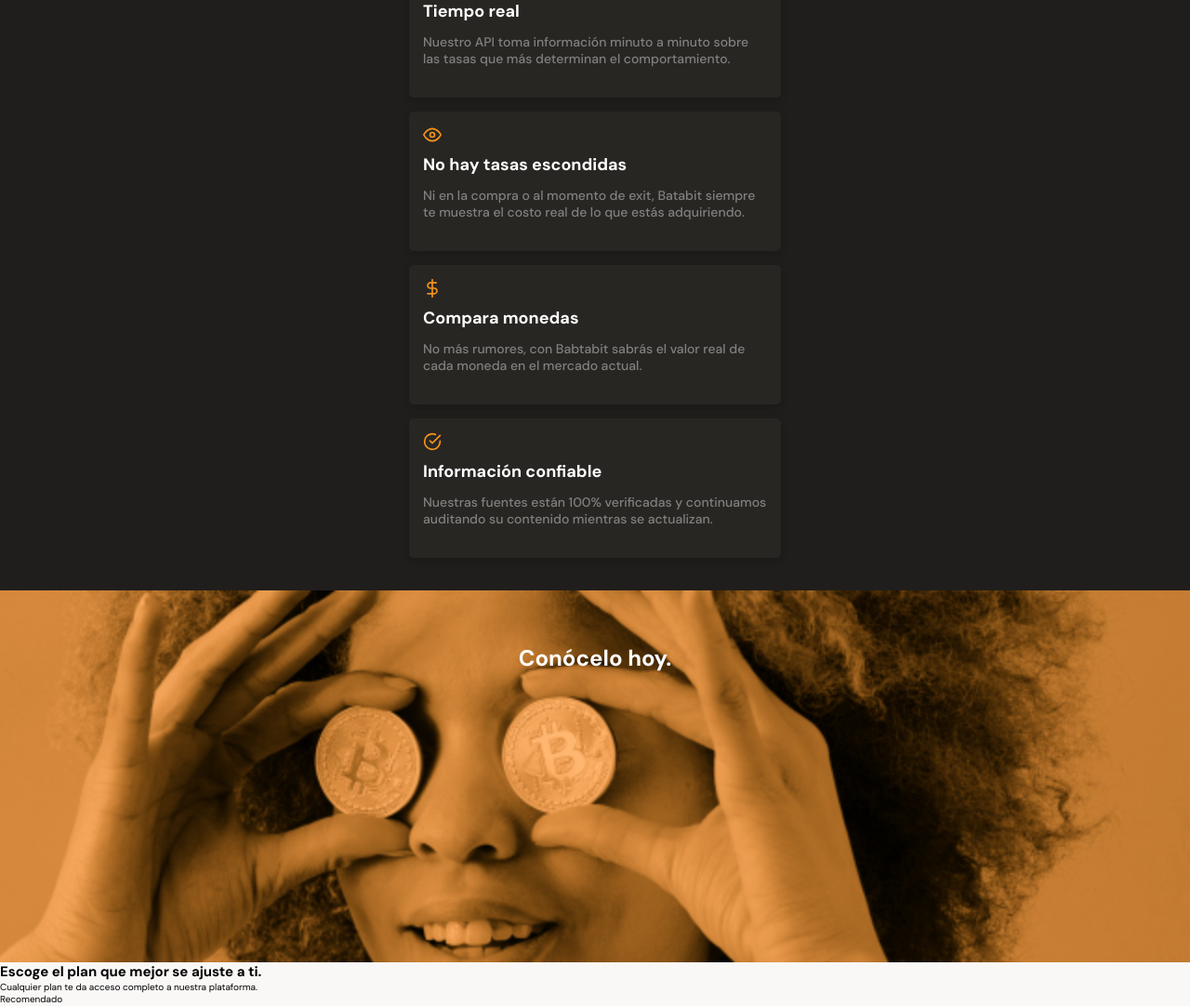
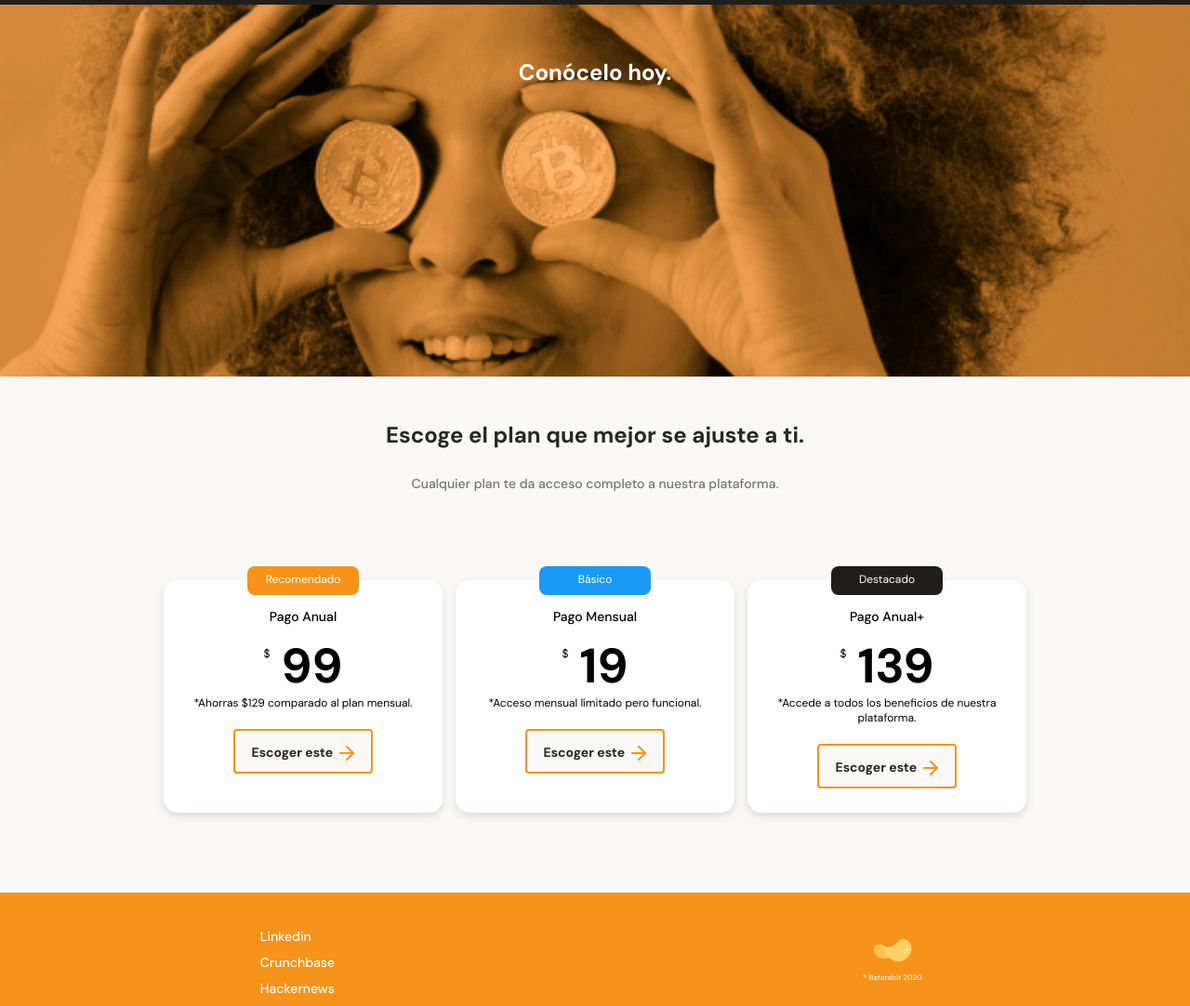
Before and after one commit to Versallesz/batatabitweb, a plain HTML site: page index.html in a window 1280 px wide. Shown: the part 1715-2797 px from the top of the page at 93% size. Drawn offline with Linux system fonts and the light colour scheme.

Commit message:
se agregó estilos tablet, css en carpeta

```diff
--- a/styles.css
+++ b/css/styles.css
@@ -21,6 +21,7 @@ html{
     font-size: 62.5%;
     font-family: 'DM Sans', sans-serif; /* fuente base */
     /* font-family: 'Inter', sans-serif; */ /* fuente secundaria */
+    scroll-behavior: smooth;
 }
 
 header{
@@ -91,7 +92,7 @@ header img{
     width: 13px;
     height: 8px;
     margin-left: 10px;
-    background-image: url('./assets/icons/down-arrow.svg'); /* agrega la flecha del botón */
+    background-image: url('../assets/icons/down-arrow.svg'); /* agrega la flecha del botón */
 }
 
 main{
@@ -105,7 +106,10 @@ main{
     padding-top: 80px;
     padding-bottom: 30px;
     text-align: center;
+
 }
+
+
 .main-exchange-container--title{
     width: 90%;
     min-width: 288px;
@@ -117,7 +121,7 @@ main{
     height: 200px;
     margin: 0 auto;
     margin-bottom: 50px;
-    background-image: url('./assets/imgs/Bitcoin.svg');
+    background-image: url('../assets/imgs/Bitcoin.svg');
     background-size: cover;
     background-position: center; /*nos permite tener visibilidad del centro de la imagen*/
     background-repeat: no-repeat; /*si la imagen es pequeña, no se repetirá*/
@@ -145,6 +149,12 @@ main{
     margin: 0 auto;
     font-family: 'Inter', sans-serif;
 }
+.main-currency-table{
+    margin: 0 0 0 35px;
+}
+
+
+
 .main-currency-table .currency-table--title{
     margin-bottom: 15px;
     font-size: 1.8rem;
@@ -177,7 +187,7 @@ main{
     font-size: 1.6rem;
     font-weight: 500;
     line-height: 1.9rem;
-    color: var(--grey);
+    color: var(--warm-black);
     background-color: var(--just-white);
 }
 .currency-table--container .table__top-left,
@@ -208,7 +218,7 @@ main{
     width: 15px;
     height: 15px;
     margin-left: 10px;
-    background-image: url('./assets/icons/trending-down.svg');
+    background-image: url('../assets/icons/trending-down.svg');
     background-size: cover;
     background-position: center;
     background-repeat: no-repeat;
@@ -218,7 +228,7 @@ main{
     width: 15px;
     height: 15px;
     margin-left: 10px;
-    background-image: url('./assets/icons/trending-up.svg');
+    background-image: url('../assets/icons/trending-up.svg');
     background-size: cover;
     background-position: center;
     background-repeat: no-repeat;
@@ -265,7 +275,7 @@ main{
     height: 25px;
     top: -10px; /*para que se salga*/
     left: calc(50% - 20px); /*lo centra*/
-    background-image: url('./assets/icons/batata.svg');
+    background-image: url('../assets/icons/batata.svg');
 }
 
 .product-detail--title{
@@ -314,16 +324,16 @@ main{
 }
 
 .product-detail--card .clock{
-    background-image: url('./assets/icons/clock.svg');
+    background-image: url('../assets/icons/clock.svg');
 }
 .product-detail--card .eye{
-    background-image: url('./assets/icons/eye.svg');
+    background-image: url('../assets/icons/eye.svg');
 }
 .product-detail--card .dollar-sign{
-    background-image: url('./assets/icons/dollar-sign.svg');
+    background-image: url('../assets/icons/dollar-sign.svg');
 }
 .product-detail--card .check-circle{
-    background-image: url('./assets/icons/check-circle.svg');
+    background-image: url('../assets/icons/check-circle.svg');
 }
 
 
@@ -345,7 +355,7 @@ main{
     width: 100%;
     min-width: 320px;
     height: 50vh;
-    background-image: url('./assets/imgs/bitcoinbaby2x.jpg');
+    background-image: url('../assets/imgs/bitcoinbaby2x.png');
     background-position: center;
     background-size: cover;
     background-repeat: no-repeat;
@@ -358,3 +368,161 @@ main{
     line-height: 2.6rem;
     color: var(--just-white);
 }
+.main-plans-container{
+    width: 100%;
+    min-width: 320px;
+    padding-bottom: 70px;
+    text-align: center;
+}
+.plans--title{
+    width: 90%;
+    min-width: 288px;
+    height: auto;
+    margin: 0 auto;
+    margin-bottom: 45px;
+}
+
+.plans--title h2{
+    padding-top: 50px;
+    font-size: 2.4rem;
+    font-weight: bold;
+    line-height: 2.6rem;
+    color: var(--black);
+}
+.plans--title p{
+    padding-top: 30px;
+    font-size: 1.4rem;
+    font-weight: 500;
+    line-height: 1.8rem;
+    color: #757575;
+}
+/*nos ayuda a poner nuestras tarjetas en scroll horizontal*/
+.plans-container--slider, .main-tables-container{
+    display: flex;
+    /*gap: 20px; genera un espacio, pero aun no es soportado por todos los navegadores*/
+    height: 316px;
+    overflow-x: scroll;
+    overscroll-behavior-x: contain;
+    scroll-snap-type: x proximity;
+}
+.main-tables-container{
+    height: 390px;
+
+}
+.plans-container--slider::-webkit-scrollbar {
+    background-color: var(--soft-orange);
+    height: 3px;
+}
+.plans-container--slider::-webkit-scrollbar-thumb {
+    background-color: var(--bitcoin-orange);
+}
+.plans-container--card{
+    position: relative;
+    scroll-snap-align: center;
+    width: 70%;
+    min-width: 195px;
+    max-width: 300px;
+    height: 250px;
+    margin: 50px 7px 0;
+    padding: 0 15px;
+    background-color: var(--just-white);
+    border-radius: 15px;
+    box-shadow: 0 4px 8px rgba(89, 73, 30, 0.16);
+}
+
+
+.price-type{
+    position: absolute;
+    width: 120px;
+    height: 31px;
+    top: -15px;
+    left: calc(50% - 60px);
+    font-size: 1.2rem;
+    padding: 6px;
+    border-radius: 8px;
+    color: var(--just-white);
+}
+.recommended{
+    background-color: var(--bitcoin-orange);
+}
+.basic{
+    background-color: var(--secondary-blue);
+}
+.plus{
+    background-color: var(--warm-black);
+}
+
+.plan-card--title{
+    padding-top: 30px;
+    font-size: 1.4rem;
+    font-weight: 500;
+    line-height: 1.8rem;
+    color: black;
+}
+.plan-card--price{
+    padding: 5px 0;
+    font-size: 5.2rem;
+    font-weight: bold;
+    line-height: 5.3rem;
+    color: black;
+}
+.plan-card--price span{
+    font-size: 1.2rem;
+    font-weight: 300;
+    vertical-align: 27px;
+}
+.plan-card--saving{
+    font-size: 1.2rem;
+    color: black;
+}
+.plan-card--call-to-action{
+    width: 150px;
+    height: 48px;
+    margin-top: 20px;
+    background-color: #faf8f7;
+    border: 2px solid var(--bitcoin-orange);
+    border-radius: 4px;
+    font-family: 'DM Sans', sans-serif;
+    font-size: 1.4rem;
+    font-weight: bold;
+    line-height: 1.8rem;
+    color: var(--black);
+}
+.plan-card--call-to-action span{
+    display: inline-block;
+    width: 20px;
+    height: 20px;
+    background-image: url('../assets/icons/orange-right-arrow.svg');
+    vertical-align: text-bottom;
+}
+
+footer{
+    display: flex;
+    width: 100%;
+    height: 150px;
+    background-color: var(--bitcoin-orange);
+}
+footer section{
+    display: flex;
+    width: 50%;
+    justify-content: center;
+    align-items: center;
+}
+
+footer .left ul{
+    font-size: 1.4rem;
+    font-weight: 500;
+    line-height: 1.8rem;
+    list-style: none;
+}
+.left li{
+    margin: 10px 0;
+}
+.left a{
+    text-decoration: none;
+    color: var(--just-white);
+}
+.right img{
+    width: auto;
+    height: auto;
+}
--- /dev/null
+++ b/css/tablet.css
@@ -0,0 +1,22 @@
+.main-tables-container{
+    display: flex;
+    width: 930px;
+    margin: 0 auto;
+}
+.main-currency-table{
+    margin: 0 auto;
+}
+
+.product-cards--container{
+    display: flex;
+    flex-wrap: wrap;
+    width: 930px;
+    margin: 0 auto;
+}
+
+.plans-container--slider{
+    justify-content: center;
+}
+.plans-container--slider{
+    overflow-x: hidden;
+}
--- a/index.html
+++ b/index.html
@@ -7,7 +7,8 @@
     <title>Document</title>
     <link rel="preconnect" href="https://fonts.gstatic.com">
     <link href="https://fonts.googleapis.com/css2?family=DM+Sans:wght@400;500;700&family=Inter:wght@300;500;700&display=swap" rel="stylesheet">
-    <link rel="stylesheet" href="./styles.css">
+    <link rel="stylesheet" href="./css/styles.css">
+    <link rel="stylesheet" href="./css/tablet.css" media="(min-width: 930px)">
 </head>
 <body>
     <header>
@@ -97,41 +98,41 @@
                          minuto a minuto sobre las tasas que más determinan
                          el comportamiento.</p>
                 </article>
-            </section>
                 <!-- fin tarjeta 1 -->
+                <!-- inicio tarjeta 2 -->
 
-            <!-- inicio tarjeta 2 -->
-            <section class="product-cards--container">
                 <article class="product-detail--card">
                     <span class="icon-card eye"></span>
                     <p class="product--card-title">No hay tasas escondidas</p>
                     <p class="product--card-body">Ni en la compra o al momento de exit,
                          Batabit siempre te muestra el costo real de lo que estás adquiriendo.</p>
                 </article>
-            </section>
             <!-- fin tarjeta 2 -->
+            <!-- inicio tarjeta 3 -->
 
-            <!-- inicio tarjeta 3 -->
-            <section class="product-cards--container">
                 <article class="product-detail--card">
                     <span class="icon-card dollar-sign"></span>
                     <p class="product--card-title">Compara monedas</p>
                     <p class="product--card-body">No más rumores,
                         con Babtabit sabrás el valor real de cada moneda en el mercado actual.</p>
                 </article>
-            </section>
+
             <!-- fin tarjeta 3 -->
+            <!-- inicio tarjeta 4 -->
 
-            <!-- inicio tarjeta 4 -->
-            <section class="product-cards--container">
             <article class="product-detail--card">
                 <span class="icon-card check-circle"></span>
                 <p class="product--card-title">Información confiable</p>
                 <p class="product--card-body">Nuestras fuentes están 100%
                     verificadas y continuamos auditando su contenido mientras se actualizan.</p>
             </article>
+
+        <!-- fin tarjeta 4 -->
             </section>
-            <!-- fin tarjeta 4 -->
+
+
+
+
         </section>
         <section class="bitcoin-img-container">
             <h2>Conócelo hoy.</h2>
@@ -142,18 +143,53 @@
                 <p>Cualquier plan te da acceso completo a nuestra plataforma.</p>
             </div>
             <section class="plans-container--slider">
+                <!--inicio Tarjeta anual-->
                 <article class="plans-container--card">
-                    <p>Recomendado</p>
-                    <div>
-                        <h3>Pago Anual</h3>
-                        <p><span>$</span> 99</p>
-                        <p>*Ahorras $129 comparado al plan mensual.</p>
-                        <button>Escoger este <span></span></button>
+                    <p class="price-type recommended">Recomendado</p>
+                    <div class="plan-info-container">
+                        <h3 class="plan-card--title">Pago Anual</h3>
+                        <p class="plan-card--price"><span>$</span> 99</p>
+                        <p class="plan-card--saving">*Ahorras $129 comparado al plan mensual.</p>
+                        <button class="plan-card--call-to-action">Escoger este <span></span></button>
                     </div>
                 </article>
+                <!--fin Tarjeta anual-->
+                 <!--inicio Tarjeta mensual-->
+                 <article class="plans-container--card">
+                    <p class="price-type basic">Básico</p>
+                    <div class="plan-info-container">
+                        <h3 class="plan-card--title">Pago Mensual</h3>
+                        <p class="plan-card--price"><span>$</span> 19</p>
+                        <p class="plan-card--saving">*Acceso mensual límitado pero funcional.</p>
+                        <button class="plan-card--call-to-action">Escoger este <span></span></button>
+                    </div>
+                </article>
+                <!--fin Tarjeta mensual-->
+                 <!--inicio Tarjeta anual Plus-->
+                 <article class="plans-container--card">
+                    <p class="price-type plus">Destacado</p>
+                    <div class="plan-info-container">
+                        <h3 class="plan-card--title">Pago Anual+</h3>
+                        <p class="plan-card--price"><span>$</span> 139</p>
+                        <p class="plan-card--saving">*Accede a todos los beneficios de nuestra plataforma.</p>
+                        <button class="plan-card--call-to-action">Escoger este <span></span></button>
+                    </div>
+                </article>
+                <!--fin Tarjeta anual Plus-->
             </section>
         </section>
     </main>
-    <footer></footer>
+    <footer>
+        <section class="left">
+            <ul>
+                <li><a href="#">Linkedin</a></li>
+                <li><a href="#">Crunchbase</a></li>
+                <li><a href="#">Hackernews</a></li>
+            </ul>
+        </section>
+        <section class="right">
+            <img src="./assets/imgs/logo-footer.svg" alt="Logo Batatabit 2020">
+        </section>
+    </footer>
 </body>
 </html>
```
Lines whose indentation alone changed are shown as unchanged.
